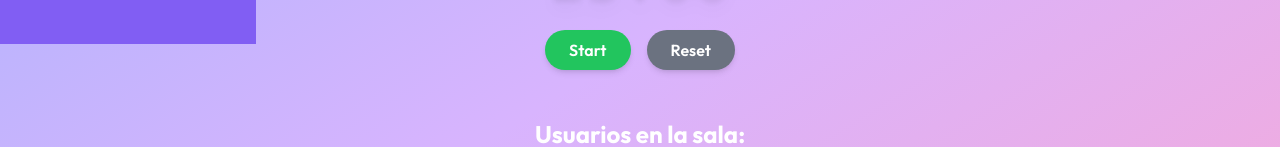
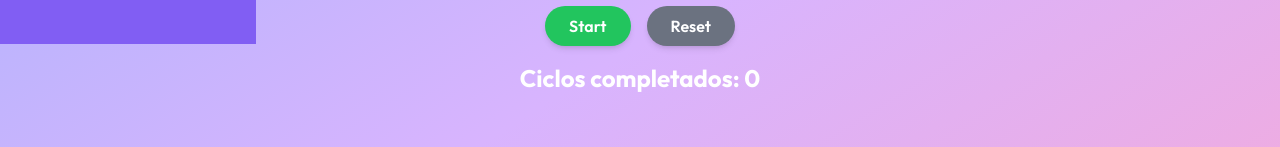
Before and after one commit to gabrielaspooky/Pomodoro, a Next.js app in the folder pomodoro-timer/: page / in a window 1280 px wide. Shown: the part 756-903 px from the top of the page. Built offline with nearby package versions, Linux system fonts and the light colour scheme; no server answers.

Commit message:
added changes to timer display

```diff
--- a/pomodoro-timer/components/ui/TimerDisplay.jsx
+++ b/pomodoro-timer/components/ui/TimerDisplay.jsx
@@ -18,6 +18,7 @@ const PomodoroTimer = () => {
   const [users, setUsers] = useState({});
   const [newUser, setNewUser] = useState(null);
   const [userLeft, setUserLeft] = useState(null);
+  const [cycleCount, setCycleCount] = useState(0); // Nuevo estado para el contador de ciclos
 
   useEffect(() => {
     const socketIo = io('https://socketserver-production-3e3c.up.railway.app');
@@ -65,10 +66,13 @@ socket?.disconnect();
           if (prevSeconds === 0) {
             if (minutes === 0) {
               if (!isBreak) {
+                // Cambia a tiempo de descanso
                 setIsBreak(true);
                 setMinutes(5);
+                setCycleCount((prevCycleCount) => prevCycleCount + 1); // Incrementar contador de ciclos
                 return 0;
               } else {
+                // Vuelve a tiempo de trabajo
                 setIsBreak(false);
                 setMinutes(25);
                 return 0;
@@ -109,9 +113,10 @@ socket?.disconnect();
 
   const resetTimer = () => {
     setIsActive(false);
-    setMinutes(25);
+    setMinutes(25); // cambia aquí para test
     setSeconds(0);
     setIsBreak(false);
+    setCycleCount(0); // Reiniciar contador de ciclos
     socket?.emit('update_timer', {
       minutes: 25,
       seconds: 0,
@@ -145,6 +150,9 @@ socket?.disconnect();
           Reset
         </button>
       </div>
+      <div className="mt-4 text-white">
+        <h2 className="text-2xl font-bold">Ciclos completados: {cycleCount}</h2>
+      </div>
       <div className="mt-12 w-full max-w-2xl text-center">
         <h2 className="text-2xl font-bold text-white mb-4">Usuarios en la sala:</h2>
         <div className="grid grid-cols-2 sm:grid-cols-3 gap-6">
```
Also changed, not shown: 1 other file (tests, documents, lock files or other folders). Lines whose indentation alone changed are shown as unchanged.
